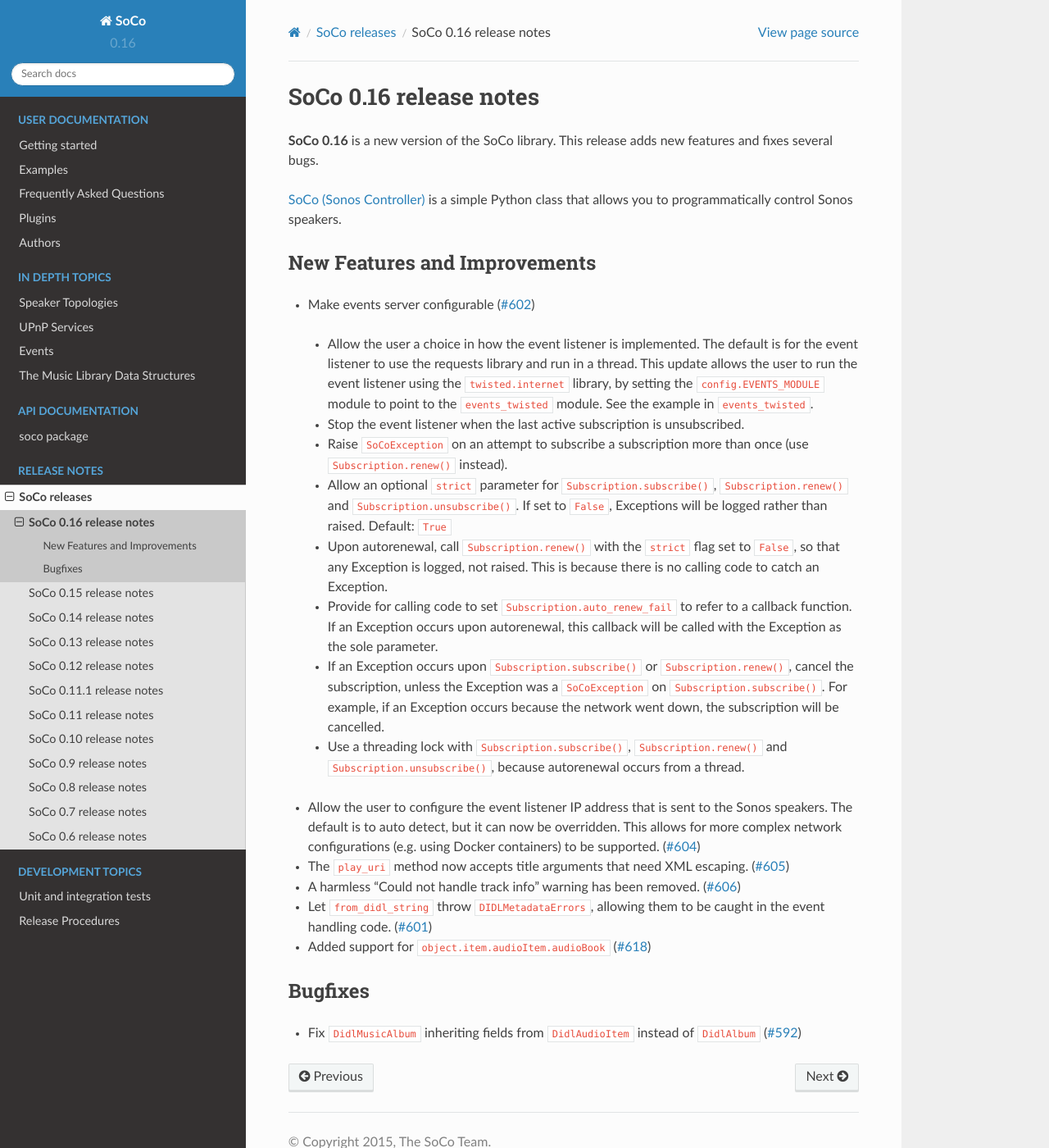
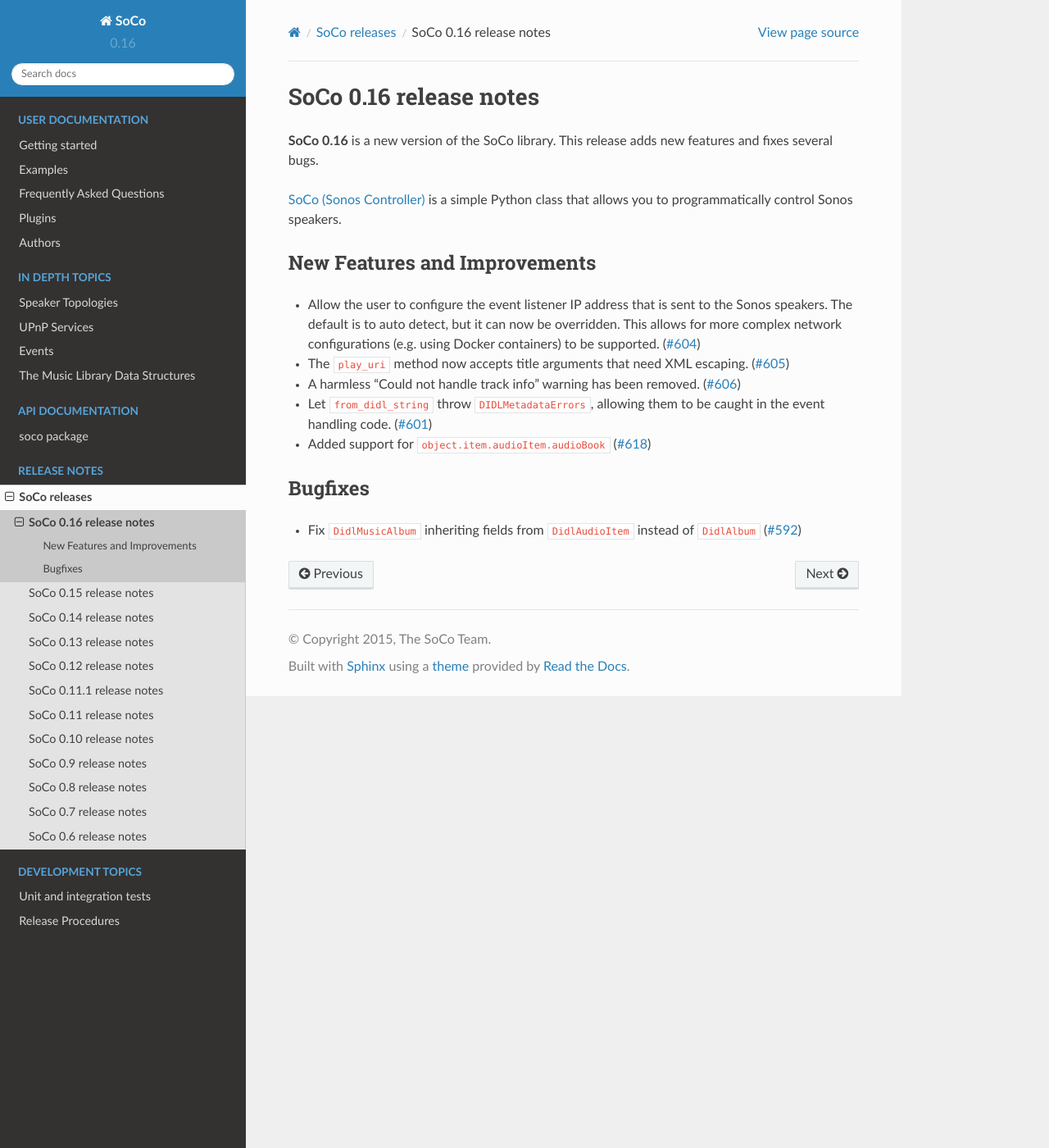
Before and after one commit to SoCo/SoCo, a Sphinx documentation site: the page built from doc/releases/0.16.rst, in a window 1280 px wide and 1400 px high. Shown: the whole window at 82% size. Built offline with Sphinx 7.4.7 and the Read the Docs theme 2.0.0, drawn with Linux system fonts in a browser that asks for light colours.

Commit message:
Remove feature from release notes that was not merged

```diff
--- a/doc/releases/0.16.rst
+++ b/doc/releases/0.16.rst
@@ -10,43 +10,6 @@
 
 New Features and Improvements
 =============================
-
-* Make events server configurable
-  (`#602 <https://github.com/SoCo/SoCo/pull/602>`_)
-
- * Allow the user a choice in how the event listener is implemented. The
-   default is for the event listener to use the requests library and run in a
-   thread. This update allows the user to run the event listener using the
-   ``twisted.internet`` library, by setting the ``config.EVENTS_MODULE`` module
-   to point to the ``events_twisted`` module. See the example in
-   ``events_twisted``.
-
- * Stop the event listener when the last active subscription is unsubscribed.
-
- * Raise ``SoCoException`` on an attempt to subscribe a subscription more than
-   once (use ``Subscription.renew()`` instead).
-
- * Allow an optional ``strict`` parameter for ``Subscription.subscribe()``,
-   ``Subscription.renew()`` and ``Subscription.unsubscribe()``. If set to
-   ``False``, Exceptions will be logged rather than raised. Default: ``True``
-
- * Upon autorenewal, call ``Subscription.renew()`` with the ``strict`` flag set
-   to ``False``, so that any Exception is logged, not raised. This is because
-   there is no calling code to catch an Exception.
-
- * Provide for calling code to set ``Subscription.auto_renew_fail`` to refer to
-   a callback function. If an Exception occurs upon autorenewal, this callback
-   will be called with the Exception as the sole parameter.
-
- * If an Exception occurs upon ``Subscription.subscribe()`` or
-   ``Subscription.renew()``, cancel the subscription, unless the Exception was
-   a ``SoCoException`` on ``Subscription.subscribe()``. For example, if an
-   Exception occurs because the network went down, the subscription will be
-   cancelled.
-
- * Use a threading lock with ``Subscription.subscribe()``,
-   ``Subscription.renew()`` and ``Subscription.unsubscribe()``, because
-   autorenewal occurs from a thread.
 
 * Allow the user to configure the event listener IP address that is sent to the
   Sonos speakers. The default is to auto detect, but it can now be overridden.
```
